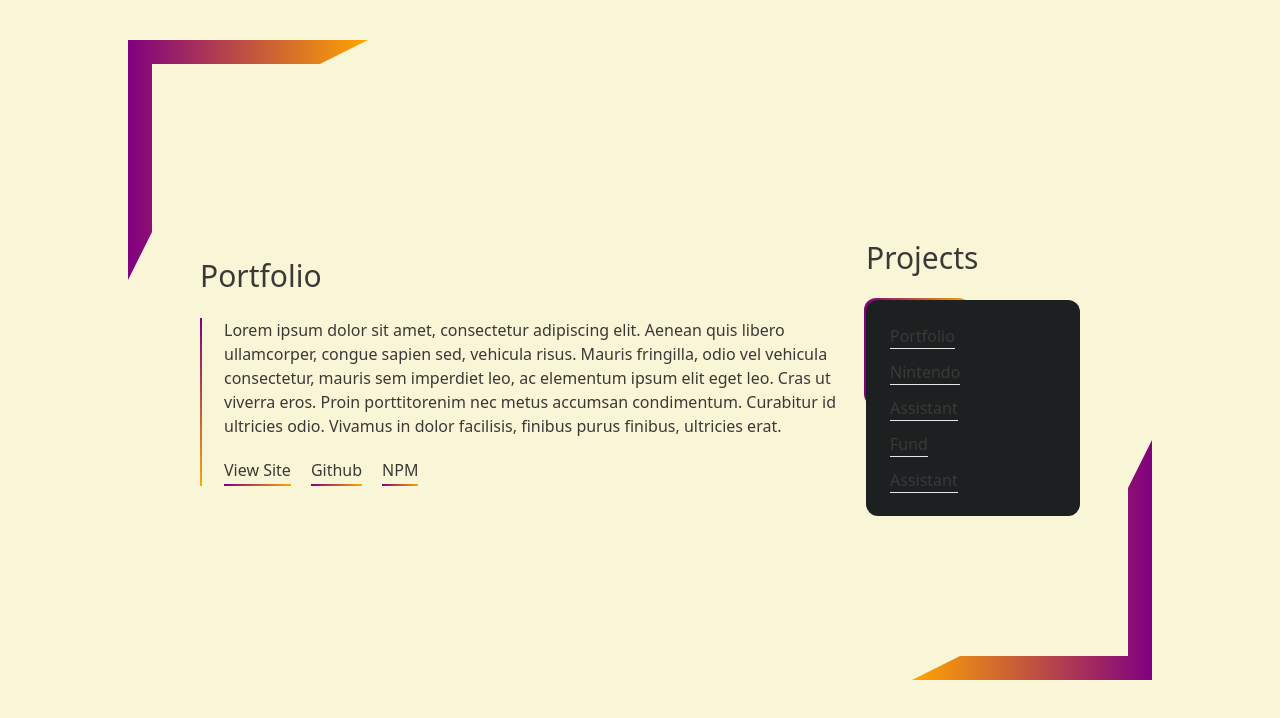
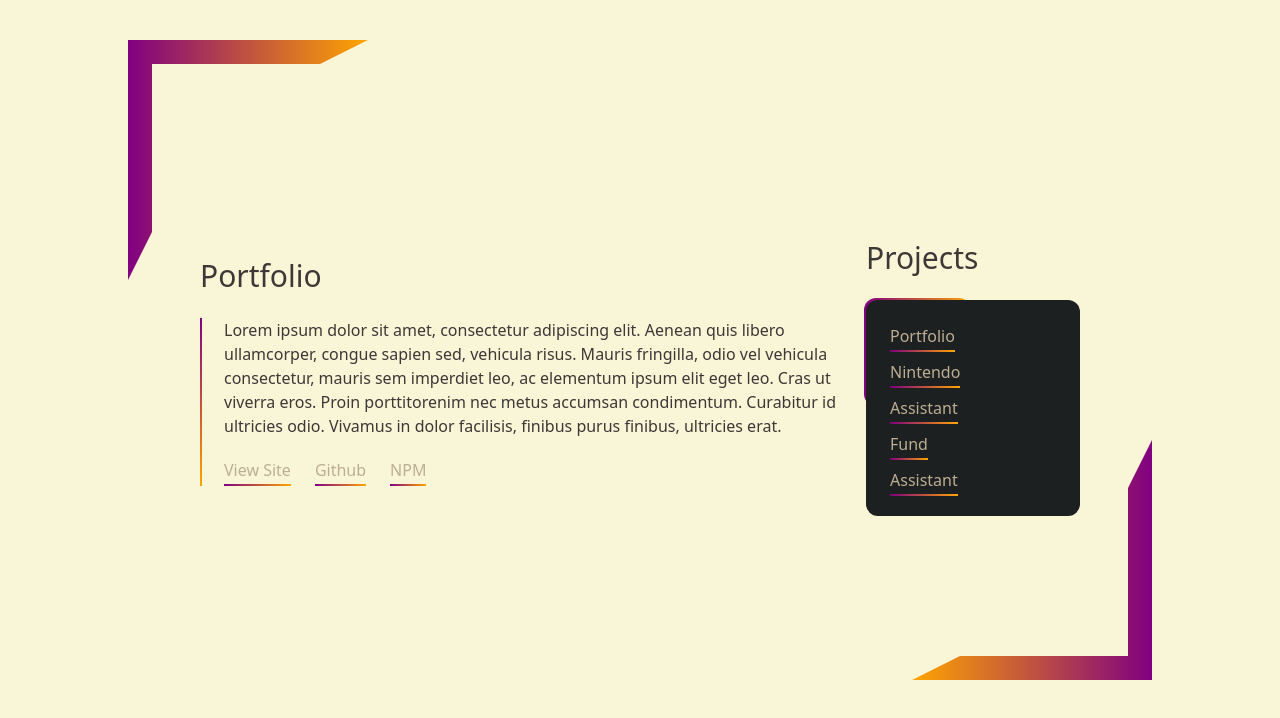
Before and after one commit to gevorah/portfolio, an Astro site: page / in a window 1280 px wide. Both pictures are taken after a click on the button "Portfolio". Shown: the part 1272-1990 px from the top of the page. Built offline with nearby package versions, Linux system fonts and the light colour scheme; Astro itself is replaced by a stand-in of ours.

Commit message:
fix anchors

```diff
--- a/src/components/Projects.tsx
+++ b/src/components/Projects.tsx
@@ -77,7 +77,7 @@ export default function Projects() {
                     <li key={project.id} className="h-6">
                       <button
                         onClick={() => handleSelect(project.id)}
-                        className="border-b w-fit hover:tracking-wide"
+                        className="text-secondary-3 hover:text-secondary-1 hover:tracking-wide relative pb-1 before:absolute before:bottom-0 before:left-0 before:w-full before:h-[2px] before:bg-[linear-gradient(to_right,purple,orange)]"
                       >
                         {project.title}
                       </button>
@@ -107,22 +107,22 @@ function Project({ title, description, links }: any) {
       <div className="relative mt-6 pl-6 before:absolute before:inset-0 before:w-[2px] before:h-full before:bg-[linear-gradient(to_bottom,purple,orange)]">
         <p>{description}</p>
         {links && links.length != 0 && (
-          <div className="flex gap-5 mt-5">
+          <div className="flex gap-6 mt-5">
             <a
               href=""
-              className="relative pb-1 before:absolute before:bottom-0 before:left-0 before:w-full before:h-[2px] before:bg-[linear-gradient(to_right,purple,orange)]"
+              className="text-secondary-3 hover:text-secondary-1 hover:tracking-wide relative pb-1 before:absolute before:bottom-0 before:left-0 before:w-full before:h-[2px] before:bg-[linear-gradient(to_right,purple,orange)]"
             >
               View Site
             </a>
             <a
               href=""
-              className="relative pb-1 before:absolute before:bottom-0 before:left-0 before:w-full before:h-[2px] before:bg-[linear-gradient(to_right,purple,orange)]"
+              className="text-secondary-3 hover:text-secondary-1 hover:tracking-wide relative pb-1 before:absolute before:bottom-0 before:left-0 before:w-full before:h-[2px] before:bg-[linear-gradient(to_right,purple,orange)]"
             >
               Github
             </a>
             <a
               href=""
-              className="relative pb-1 before:absolute before:bottom-0 before:left-0 before:w-full before:h-[2px] before:bg-[linear-gradient(to_right,purple,orange)]"
+              className="text-secondary-3 hover:text-secondary-1 hover:tracking-wide relative pb-1 before:absolute before:bottom-0 before:left-0 before:w-full before:h-[2px] before:bg-[linear-gradient(to_right,purple,orange)]"
             >
               NPM
             </a>
```
